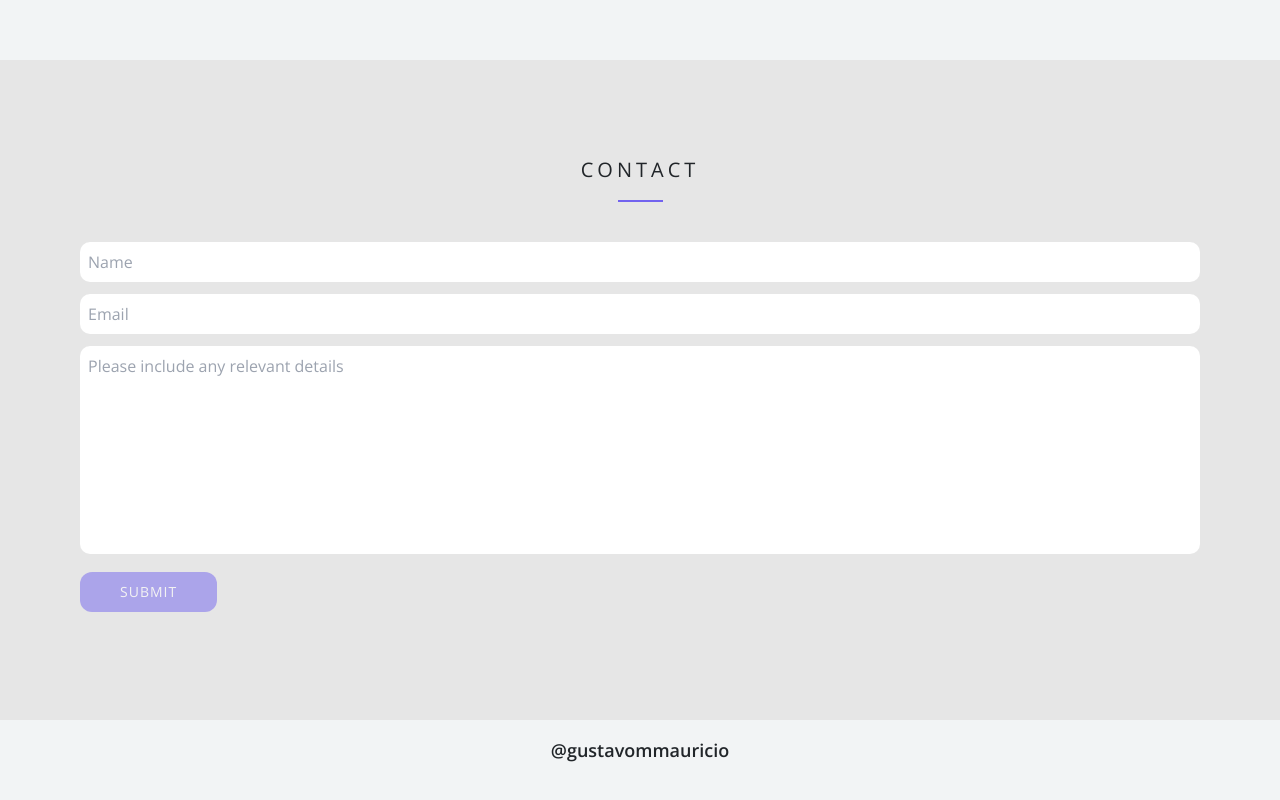
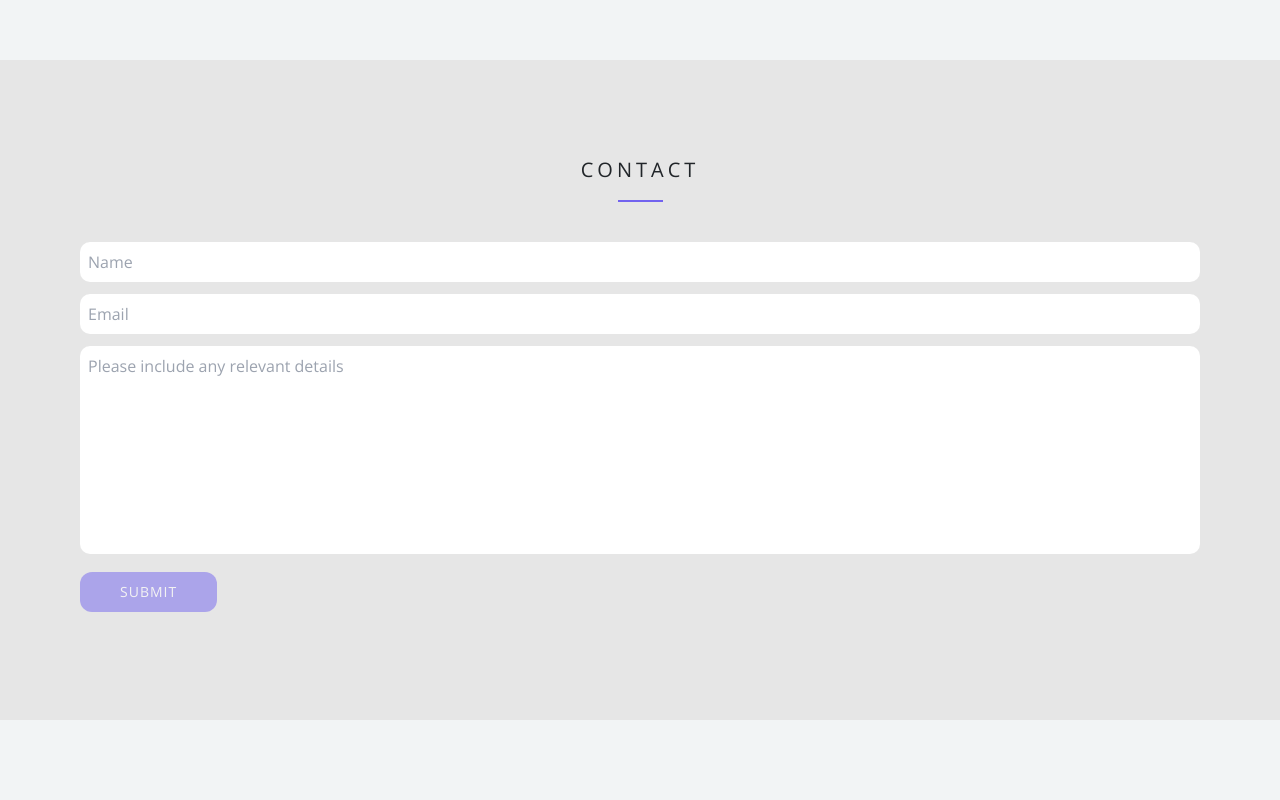
Before and after one commit to gustavomauricio/gmauricio-site, a Next.js app: page / in a window 1280 px wide. Shown: the part 2586-3386 px from the top of the page. Built offline with nearby package versions, Linux system fonts and the light colour scheme.

Commit message:
footer styling and content update

```diff
--- a/components/Footer.tsx
+++ b/components/Footer.tsx
@@ -2,29 +2,35 @@ import React from "react";
 
 const Footer = () => {
   return (
-    <footer className="py-4 text-center">
-      <p className="font-semibold text-lg mb-2">@gustavommauricio</p>
-      <div className="w-full flex justify-center">
+    <footer className="py-6 text-center">
+      <div className="w-full flex justify-center gap-4">
+        <a
+          href="https://github.com/gustavomauricio"
+          target="_blank"
+          rel="noopener noreferrer"
+        >
+          <i className="fab fa-xl fa-github color"></i>
+        </a>
         <a
           href="https://www.linkedin.com/in/gustavommauricio/"
           target="_blank"
           rel="noopener noreferrer"
         >
-          <i className="fab fa-2x fa-linkedin color mx-2"></i>
+          <i className="fab fa-xl fa-linkedin color"></i>
         </a>
         <a
           href="https://twitter.com/gustavomwy"
           target="_blank"
           rel="noopener noreferrer"
         >
-          <i className="fab fa-2x fa-twitter color mx-2"></i>
+          <i className="fab fa-xl fa-twitter color"></i>
         </a>
         <a
           href="https://instagram.com/gustavommauricio"
           target="_blank"
           rel="noopener noreferrer"
         >
-          <i className="fab fa-2x fa-instagram color mx-2"></i>
+          <i className="fab fa-xl fa-instagram color"></i>
         </a>
       </div>
     </footer>
```
